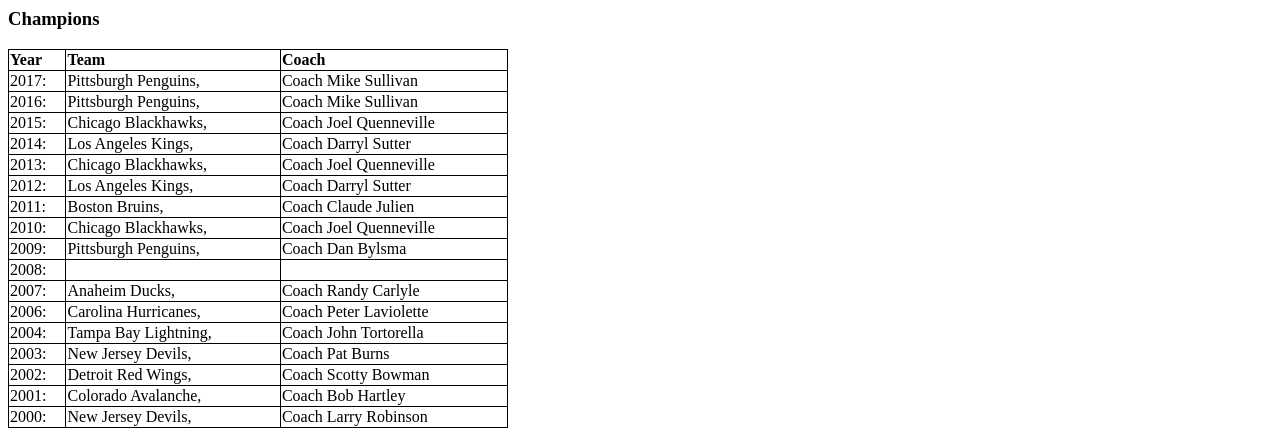
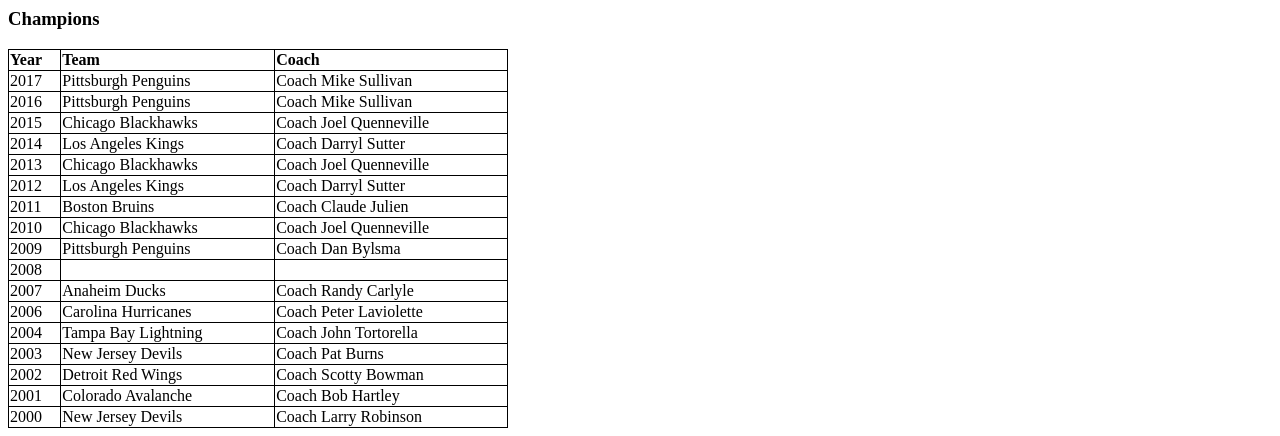
Before and after one commit to JyothiBogala-Nodejs/Nodeyyc, a plain HTML site: page html/index9.html in a window 1280 px wide. Shown: the part 435-871 px from the top of the page. Drawn offline with Linux system fonts and the light colour scheme.

Commit message:
Modified index9.html

```diff
--- a/html/index9.html
+++ b/html/index9.html
@@ -25,94 +25,95 @@
             </thead>
             <tbody>
             <tr>
-                <td>2017:</td>
-                <td>Pittsburgh Penguins,</td>
+                <td>2017</td>
+                <td>Pittsburgh Penguins</td>
                 <td>Coach Mike Sullivan</td>
 
             </tr>
             <tr>
-                <td>2016:</td>
-                <td>Pittsburgh Penguins,</td>
+                <td>2016</td>
+                <td>Pittsburgh Penguins</td>
                 <td>Coach Mike Sullivan</td>
             </tr>
             <tr>
-                <td>2015:</td>
-                <td>Chicago Blackhawks, </td>
+                <td>2015</td>
+                <td>Chicago Blackhawks </td>
                 <td>Coach Joel Quenneville</td>
             </tr>
             <tr>
-                <td>2014:</td>
-                <td>Los Angeles Kings,</td>
+                <td>2014</td>
+                <td>Los Angeles Kings</td>
                 <td>Coach Darryl Sutter</td>
             </tr>
             <tr>
-                <td>2013:</td>
-                <td>Chicago Blackhawks,</td>
+                <td>2013</td>
+                <td>Chicago Blackhawks</td>
                 <td>Coach Joel Quenneville</td>
             </tr>
             <tr>
-                <td>2012:</td>
-                <td>Los Angeles Kings,</td>
+                <td>2012</td>
+                <td>Los Angeles Kings</td>
                 <td>Coach Darryl Sutter</td>
             </tr>
             <tr>
-                <td>2011:</td>
-                <td>Boston Bruins,</td>
+                <td>2011</td>
+                <td>Boston Bruins</td>
                 <td> Coach Claude Julien</td>
             </tr>
-            </tbody>
-            <tfoot>
+
+
             <tr>
-                <td>2010:</td>
-                <td>Chicago Blackhawks,</td>
+                <td>2010</td>
+                <td>Chicago Blackhawks</td>
                 <td>Coach Joel Quenneville</td>
             </tr>
             <tr>
-                <td>2009:</td>
-                <td>Pittsburgh Penguins,</td>
+                <td>2009</td>
+                <td>Pittsburgh Penguins</td>
                 <td>Coach Dan Bylsma</td>
             </tr>
             <tr>
-                <td>2008:</td>
+                <td>2008</td>
                 <td></td>
                 <td></td>
             </tr>
             <tr>
-                <td>2007:</td>
-                <td>Anaheim Ducks,</td>
+                <td>2007</td>
+                <td>Anaheim Ducks</td>
                 <td>Coach Randy Carlyle </td>
             </tr>
             <tr>
-                <td> 2006:</td>
-                <td>Carolina Hurricanes,</td>
+                <td> 2006</td>
+                <td>Carolina Hurricanes</td>
                 <td>Coach Peter Laviolette</td>
             </tr>
             <tr>
-                <td>2004:</td>
-                <td> Tampa Bay Lightning,</td>
+                <td>2004</td>
+                <td> Tampa Bay Lightning</td>
                 <td>Coach John Tortorella</td>
             </tr>
             <tr>
-                <td> 2003:</td>
-                <td>New Jersey Devils,</td>
+                <td> 2003</td>
+                <td>New Jersey Devils</td>
                 <td>Coach Pat Burns</td>
             </tr>
             <tr>
-                <td>2002:</td>
-                <td> Detroit Red Wings,</td>
+                <td>2002</td>
+                <td> Detroit Red Wings</td>
                 <td> Coach Scotty Bowman</td>
             </tr>
             <tr>
-                <td>2001:</td>
-                <td>Colorado Avalanche, </td>
+                <td>2001</td>
+                <td>Colorado Avalanche</td>
                 <td>Coach Bob Hartley</td>
             </tr>
             <tr>
-                <td>2000:</td>
-                <td>New Jersey Devils,</td>
+                <td>2000</td>
+                <td>New Jersey Devils</td>
                 <td>Coach Larry Robinson</td>
             </tr>
-        </tfoot>
+        </tbody>
+
 
         </table>
     </body>
```
